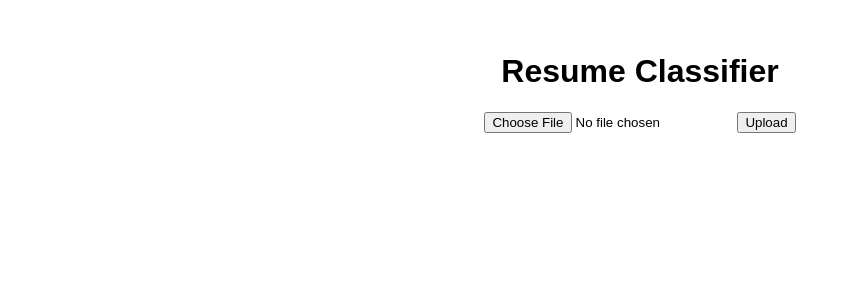
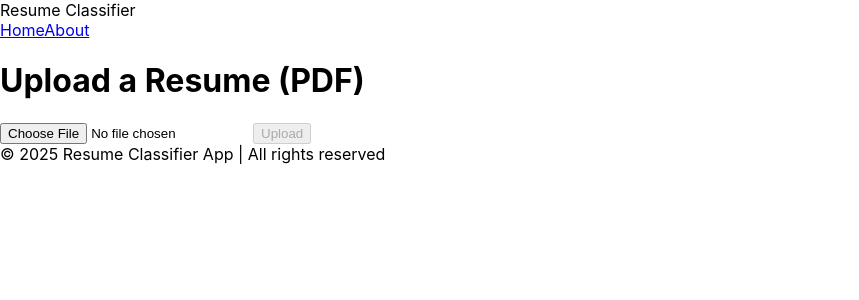
Before and after one commit to keepudihemanth/Resume-Parsing-app, a React (Create React App) app in the folder resume-praser-app/: page / in a window 1280 px wide. Shown: the top 300 px of the page, without its empty margins (0-859 px from the left). Built offline with nearby package versions, Linux system fonts and the light colour scheme.

Commit message:
Update App.js

```diff
--- a/resume-praser-app/src/App.js
+++ b/resume-praser-app/src/App.js
@@ -4,15 +4,19 @@ import './App.css';
 function App() {
   const [file, setFile] = useState(null);
   const [result, setResult] = useState(null);
+  const [loading, setLoading] = useState(false);
 
   const handleFileChange = (e) => {
     setFile(e.target.files[0]);
   };
 
   const handleUpload = async () => {
+    if (!file) return;
+    setLoading(true);
     const formData = new FormData();
     formData.append('file', file);
 
+    try {
       const res = await fetch('http://localhost:5000/upload', {
         method: 'POST',
         body: formData,
@@ -20,23 +24,58 @@ function App() {
 
       const data = await res.json();
       setResult(data);
+    } catch (error) {
+      console.error('Upload error:', error);
+      setResult({ error: 'Failed to upload or process resume.' });
+    } finally {
+      setLoading(false);
+    }
   };
 
   return (
-    <div className="App">
-      <h1>Resume Classifier</h1>
+    <div className="app-container">
+      <header className="navbar">
+        <div className="nav-logo">Resume Classifier</div>
+        <div className="nav-links">
+          <a href="#">Home</a>
+          <a href="#">About</a>
+        </div>
+      </header>
+
+      <main className="container">
+        <h1>Upload a Resume (PDF)</h1>
+
+        <div className="upload-box">
           <input type="file" accept=".pdf" onChange={handleFileChange} />
-      <button onClick={handleUpload}>Upload</button>
+          <button onClick={handleUpload} disabled={loading || !file}>
+            {loading ? 'Processing...' : 'Upload'}
+          </button>
+          {file && <div className="filename">{file.name}</div>}
+        </div>
+
+        {loading && <div className="loader">⏳ Processing resume...</div>}
 
         {result && (
-        <div className="result">
-          <h2>Prediction: {result.prediction}</h2>
-          <p><strong>Name:</strong> {result.name}</p>
-          <p><strong>Email:</strong> {result.email}</p>
-          <p><strong>Phone:</strong> {result.phone}</p>
-          <p><strong>Skills:</strong> {result.skills.join(', ')}</p>
+          <div className="result-box">
+            {result.error ? (
+              <p className="error">{result.error}</p>
+            ) : (
+              <>
+                <h2 className="prediction">Prediction: {result.prediction}</h2>
+                <div className="result-field"><strong>Name:</strong> {result.name}</div>
+                <div className="result-field"><strong>Email:</strong> {result.email}</div>
+                <div className="result-field"><strong>Phone:</strong> {result.phone}</div>
+                <div className="result-field"><strong>Skills:</strong> {result.skills.join(', ')}</div>
+                <div className="result-field"><strong>Predicted Role:</strong> {result.predicted_role}</div>
+              </>
+            )}
           </div>
         )}
+      </main>
+
+      <footer className="footer">
+        &copy; {new Date().getFullYear()} Resume Classifier App | All rights reserved
+      </footer>
     </div>
   );
 }
```
Lines whose indentation alone changed are shown as unchanged.
